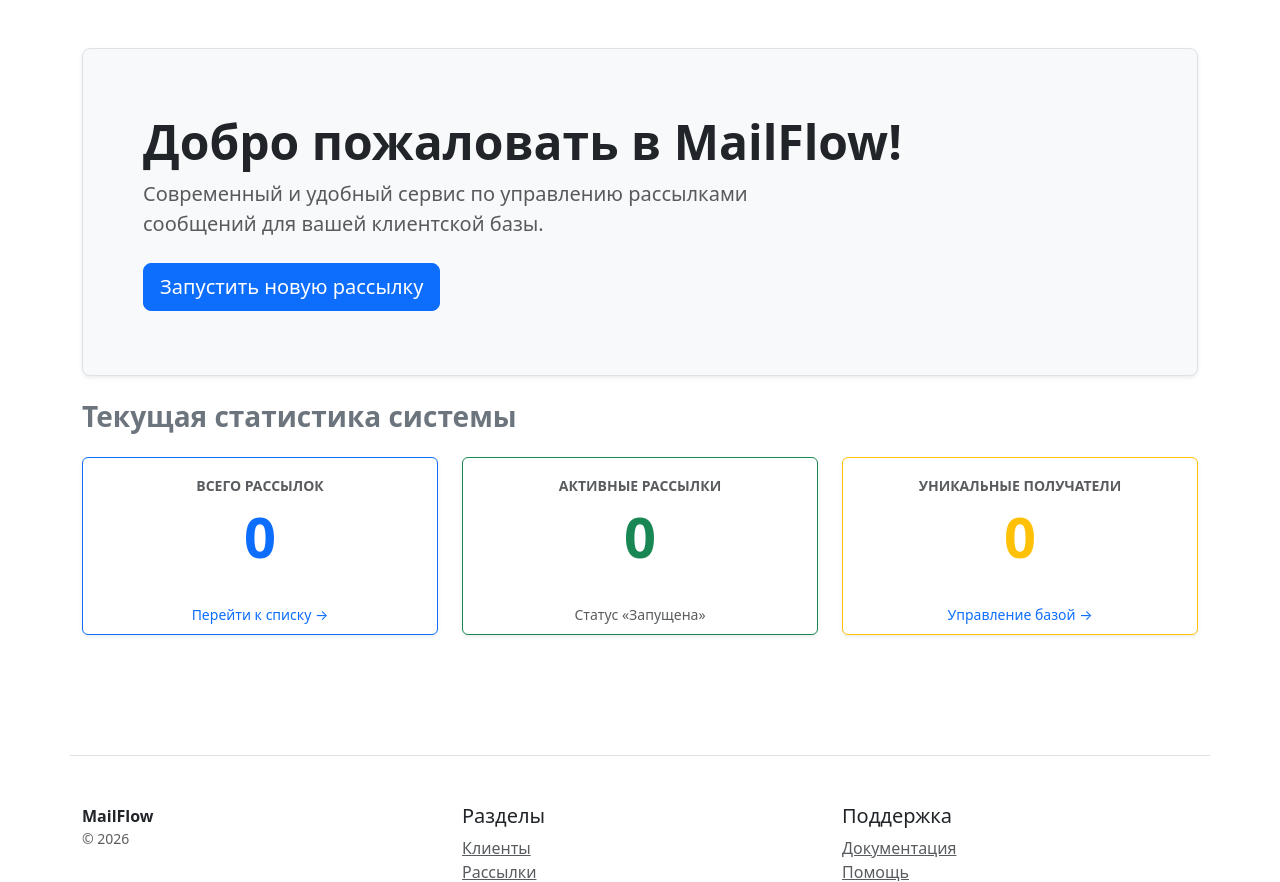
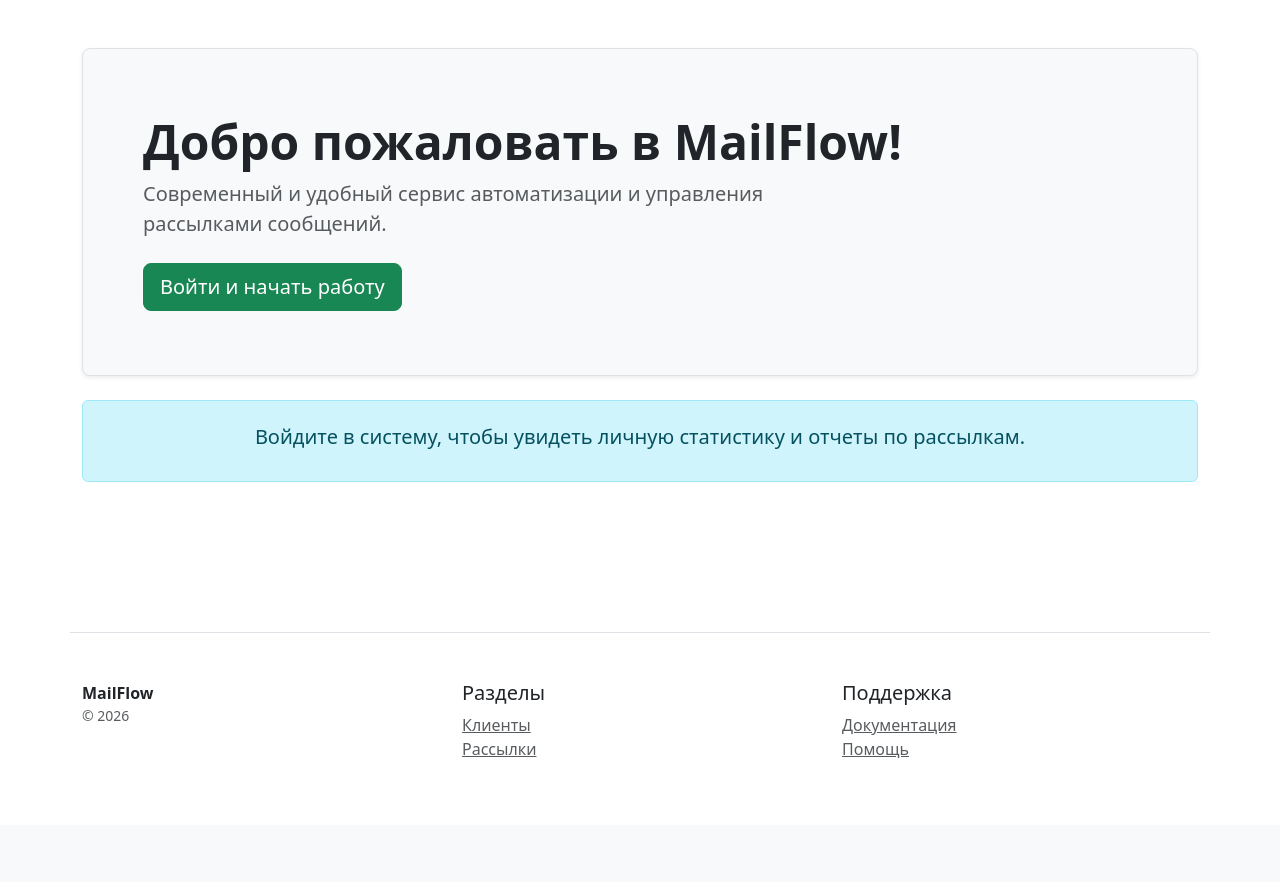
Before and after one commit to kulini4perm-coder/MailFlow, a Django app: page / in a window 1280 px wide. Shown: the part 72-954 px from the top of the page. After the commit the page ends 830 px from the top, so only its background shows below. Run offline with Django 5.2, Linux system fonts and the light colour scheme; data that the repository does not hold is empty; some libraries are stand-ins or nearby versions.

Commit message:
statistics and reports

```diff
--- a/mailings/models.py
+++ b/mailings/models.py
@@ -1,4 +1,5 @@
 from django.db import models
+from django.conf import settings
 from clients.models import Client
 from messages_app.models import Message
 
@@ -19,6 +20,10 @@ class Mailing(models.Model):
 
     # Связь «многие ко многим» с получателями
     clients = models.ManyToManyField(Client, verbose_name="Получатели", related_name="mailings")
+
+    # Привязка к создателю рассылки
+    owner = models.ForeignKey(settings.AUTH_USER_MODEL, on_delete=models.CASCADE, verbose_name="Владелец", blank=True,
+                              null=True)
 
     class Meta:
         verbose_name = "Рассылка"
--- a/mailings/templates/mailings/home.html
+++ b/mailings/templates/mailings/home.html
@@ -6,51 +6,68 @@
 <div class="p-5 mb-4 bg-light rounded-3 border shadow-sm">
     <div class="container-fluid py-3">
         <h1 class="display-5 fw-bold text-dark">Добро пожаловать в MailFlow!</h1>
-        <p class="col-md-8 fs-5 text-muted">Современный и удобный сервис по управлению рассылками сообщений для вашей клиентской базы.</p>
-        <a href="{% url 'mailings:create' %}" class="btn btn-primary btn-lg mt-2">Запустить новую рассылку</a>
+        <p class="col-md-8 fs-5 text-muted">Современный и удобный сервис автоматизации и управления рассылками сообщений.</p>
+        {% if user.is_authenticated %}
+            <a href="{% url 'mailings:create' %}" class="btn btn-primary btn-lg mt-2">Запустить новую рассылку</a>
+        {% else %}
+            <a href="{% url 'users:login' %}" class="btn btn-success btn-lg mt-2">Войти и начать работу</a>
+        {% endif %}
     </div>
 </div>
 
-<h3 class="mb-4 text-secondary fw-semibold">Текущая статистика системы</h3>
+{% if user.is_authenticated %}
+<h3 class="mb-4 text-secondary fw-semibold">Ваша личная статистика рассылок</h3>
 
-<div class="row row-cols-1 row-cols-md-3 g-4 mb-5">
-    <!-- Всего рассылок -->
+<div class="row row-cols-1 row-cols-md-3 g-4 mb-4">
     <div class="col">
         <div class="card h-100 shadow-sm border-primary text-center">
             <div class="card-body py-4">
-                <h6 class="card-subtitle mb-2 text-muted text-uppercase small fw-bold">Всего рассылок</h6>
+                <h6 class="card-subtitle mb-2 text-muted text-uppercase small fw-bold">Всего ваших рассылок</h6>
                 <p class="card-text display-4 fw-bold text-primary mb-0">{{ total_mailings }}</p>
-            </div>
-            <div class="card-footer bg-transparent border-top-0">
-                <a href="{% url 'mailings:list' %}" class="small text-decoration-none">Перейти к списку &rarr;</a>
             </div>
         </div>
     </div>
-
-    <!-- Активные рассылки -->
     <div class="col">
-        <div class="card h-100 shadow-sm border-success text-center">
+        <div class="card h-100 shadow-sm border-info text-center">
             <div class="card-body py-4">
-                <h6 class="card-subtitle mb-2 text-muted text-uppercase small fw-bold">Активные рассылки</h6>
-                <p class="card-text display-4 fw-bold text-success mb-0">{{ active_mailings }}</p>
-            </div>
-            <div class="card-footer bg-transparent border-top-0">
-                <span class="small text-muted">Статус «Запущена»</span>
+                <h6 class="card-subtitle mb-2 text-muted text-uppercase small fw-bold">Активные кампании</h6>
+                <p class="card-text display-4 fw-bold text-info mb-0">{{ active_mailings }}</p>
             </div>
         </div>
     </div>
-
-    <!-- Уникальные клиенты -->
     <div class="col">
         <div class="card h-100 shadow-sm border-warning text-center">
             <div class="card-body py-4">
-                <h6 class="card-subtitle mb-2 text-muted text-uppercase small fw-bold">Уникальные получатели</h6>
+                <h6 class="card-subtitle mb-2 text-muted text-uppercase small fw-bold">Охвачено уникальных клиентов</h6>
                 <p class="card-text display-4 fw-bold text-warning mb-0">{{ unique_clients }}</p>
-            </div>
-            <div class="card-footer bg-transparent border-top-0">
-                <a href="{% url 'clients:list' %}" class="small text-decoration-none">Управление базой &rarr;</a>
             </div>
         </div>
     </div>
 </div>
+
+<!-- Статистика успешных и неуспешных попыток -->
+<h3 class="mb-4 text-secondary fw-semibold mt-5">Аналитика доставки сообщений</h3>
+<div class="row row-cols-1 row-cols-md-2 g-4 mb-5">
+    <div class="col">
+        <div class="card h-100 shadow-sm border-success text-center">
+            <div class="card-body py-4">
+                <h6 class="card-subtitle mb-2 text-muted text-uppercase small fw-bold text-success">Успешные отправки (Доставлено)</h6>
+                <p class="card-text display-4 fw-bold text-success mb-0">{{ success_logs }}</p>
+            </div>
+        </div>
+    </div>
+    <div class="col">
+        <div class="card h-100 shadow-sm border-danger text-center">
+            <div class="card-body py-4">
+                <h6 class="card-subtitle mb-2 text-muted text-uppercase small fw-bold text-danger">Ошибки отправки (Не успешно)</h6>
+                <p class="card-text display-4 fw-bold text-danger mb-0">{{ failure_logs }}</p>
+            </div>
+        </div>
+    </div>
+</div>
+{% else %}
+<div class="alert alert-info text-center py-4" role="alert">
+    <h5>Войдите в систему, чтобы увидеть личную статистику и отчеты по рассылкам.</h5>
+</div>
+{% endif %}
 {% endblock %}
--- a/mailings/views.py
+++ b/mailings/views.py
@@ -1,6 +1,6 @@
 from django.urls import reverse_lazy
 from django.views.generic import ListView, DetailView, CreateView, UpdateView, DeleteView
-from .models import Mailing
+from .models import Mailing, MailingLog
 
 class MailingListView(ListView):
     model = Mailing
@@ -16,6 +16,11 @@ class MailingCreateView(CreateView):
     fields = ['message', 'clients', 'start_date', 'end_date', 'status']
     template_name = 'mailings/mailing_form.html'
     success_url = reverse_lazy('mailings:list')
+
+    def form_valid(self, form):
+        # Делаем текущего пользователя владельцем рассылки
+        form.instance.owner = self.request.user
+        return super().form_valid(form)
 
 class MailingUpdateView(UpdateView):
     model = Mailing
@@ -50,10 +55,27 @@ class HomeView(TemplateView):
 
     def get_context_data(self, **kwargs):
         context = super().get_context_data(**kwargs)
+        user = self.request.user
 
         # Сбор аналитики для главной страницы
-        context['total_mailings'] = Mailing.objects.count()
-        context['active_mailings'] = Mailing.objects.filter(status='started').count()
-        context['unique_clients'] = Client.objects.filter(mailings__isnull=False).distinct().count()
+        if user.is_authenticated:
+            # Статистика только для ТЕКУЩЕГО вошедшего пользователя
+            user_mailings = Mailing.objects.filter(owner=user)
+            context['total_mailings'] = user_mailings.count()
+            context['active_mailings'] = user_mailings.filter(status='started').count()
+
+            # Количество уникальных клиентов пользователя в рассылках
+            context['unique_clients'] = Client.objects.filter(mailings__owner=user).distinct().count()
+
+            # Сбор статистики попыток для этого пользователя
+            context['success_logs'] = MailingLog.objects.filter(mailing__owner=user, status='success').count()
+            context['failure_logs'] = MailingLog.objects.filter(mailing__owner=user, status='failure').count()
+        else:
+            # Для неавторизованных пользователей показываем нули или общую статистику
+            context['total_mailings'] = 0
+            context['active_mailings'] = 0
+            context['unique_clients'] = 0
+            context['success_logs'] = 0
+            context['failure_logs'] = 0
 
         return context
```
Also changed, not shown: mailings/migrations/0003_mailing_owner.py (added).
